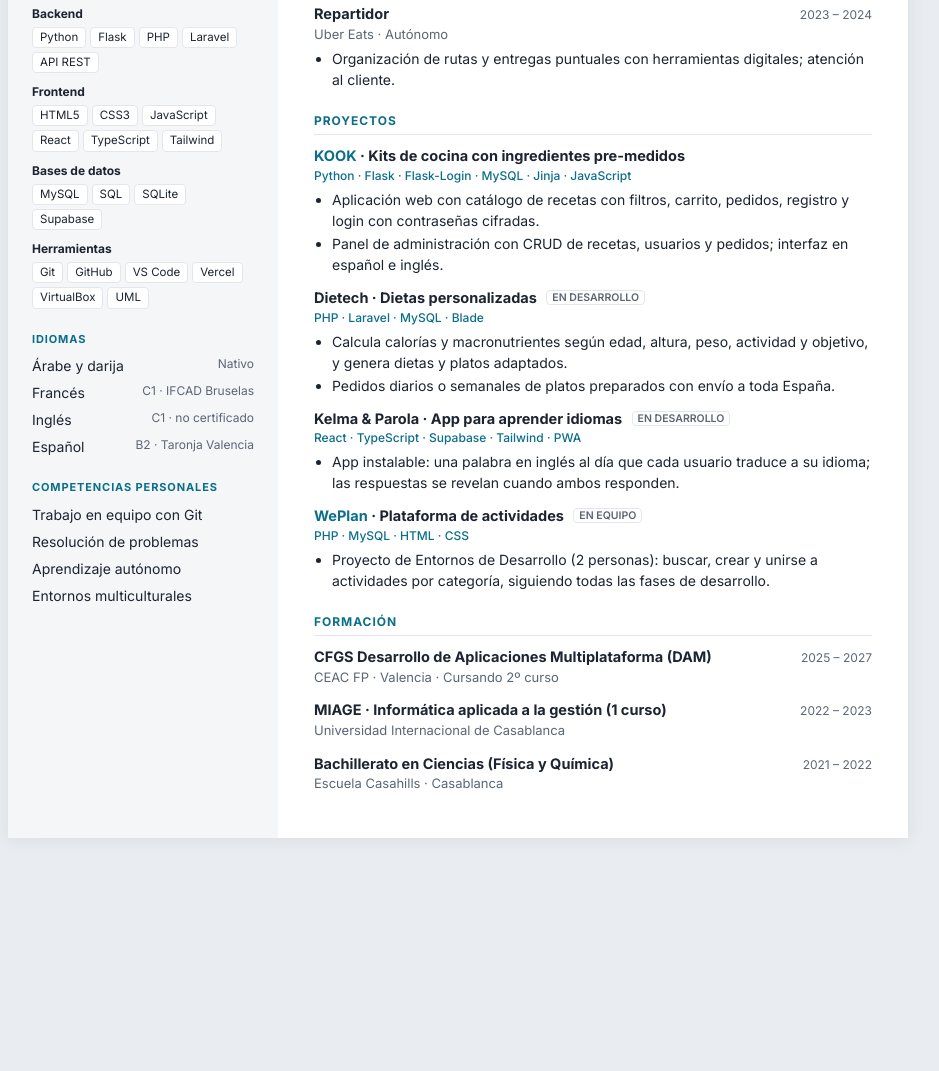
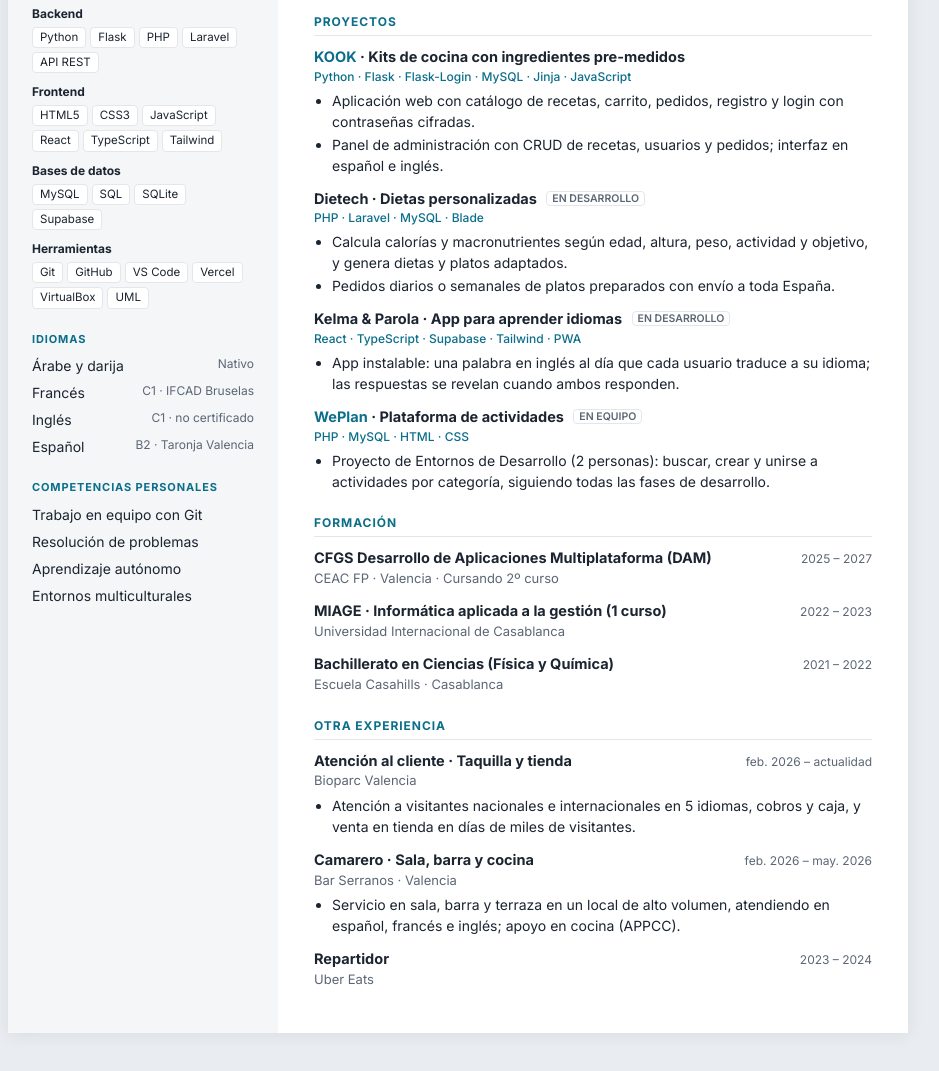
Before and after one commit to aymanmzkk/Curriculum, a plain HTML site: page index.html in a window 1280 px wide. Shown: the part 577-1648 px from the top of the page, without its empty margins (182-1121 px from the left). Before the commit the page ends 1455 px from the top, so only its background shows below. Drawn offline with Linux system fonts and the light colour scheme.

Commit message:
Añadir Bioparc y Bar Serranos en Otra experiencia; quitar filtros de KOOK
Co-Authored-By: Claude Opus 5.5 <noreply@anthropic.com>

```diff
--- a/index.html
+++ b/index.html
@@ -285,16 +285,6 @@
           <li>Chatbot de consulta para la gestión de flotas (Python + JavaScript), desarrollado en equipo.</li>
         </ul>
       </div>
-      <div class="item">
-        <div class="item-head">
-          <h3>Repartidor</h3>
-          <span class="date">2023 – 2024</span>
-        </div>
-        <p class="where">Uber Eats · Autónomo</p>
-        <ul>
-          <li>Organización de rutas y entregas puntuales con herramientas digitales; atención al cliente.</li>
-        </ul>
-      </div>
 
       <h2>Proyectos</h2>
       <div class="item">
@@ -303,7 +293,7 @@
         </div>
         <p class="stack">Python · Flask · Flask-Login · MySQL · Jinja · JavaScript</p>
         <ul>
-          <li>Aplicación web con catálogo de recetas con filtros, carrito, pedidos, registro y login con contraseñas cifradas.</li>
+          <li>Aplicación web con catálogo de recetas, carrito, pedidos, registro y login con contraseñas cifradas.</li>
           <li>Panel de administración con CRUD de recetas, usuarios y pedidos; interfaz en español e inglés.</li>
         </ul>
       </div>
@@ -358,6 +348,35 @@
         </div>
         <p class="where">Escuela Casahills · Casablanca</p>
       </div>
+
+      <h2>Otra experiencia</h2>
+      <div class="item">
+        <div class="item-head">
+          <h3>Atención al cliente · Taquilla y tienda</h3>
+          <span class="date">feb. 2026 – actualidad</span>
+        </div>
+        <p class="where">Bioparc Valencia</p>
+        <ul>
+          <li>Atención a visitantes nacionales e internacionales en 5 idiomas, cobros y caja, y venta en tienda en días de miles de visitantes.</li>
+        </ul>
+      </div>
+      <div class="item">
+        <div class="item-head">
+          <h3>Camarero · Sala, barra y cocina</h3>
+          <span class="date">feb. 2026 – may. 2026</span>
+        </div>
+        <p class="where">Bar Serranos · Valencia</p>
+        <ul>
+          <li>Servicio en sala, barra y terraza en un local de alto volumen, atendiendo en español, francés e inglés; apoyo en cocina (APPCC).</li>
+        </ul>
+      </div>
+      <div class="item">
+        <div class="item-head">
+          <h3>Repartidor</h3>
+          <span class="date">2023 – 2024</span>
+        </div>
+        <p class="where">Uber Eats</p>
+      </div>
     </section>
 
   </main>
```
Also changed, not shown: 1 other file.
